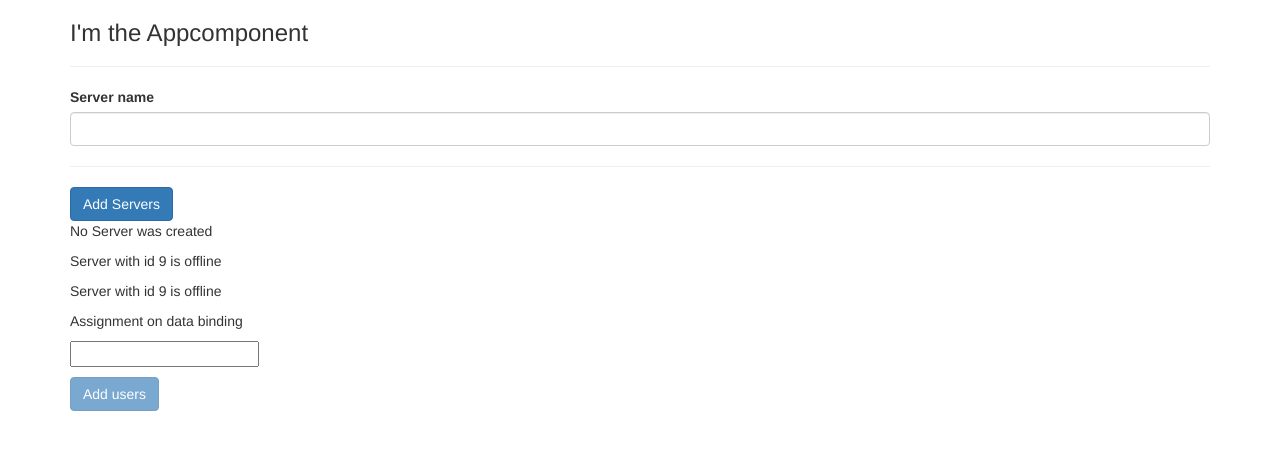
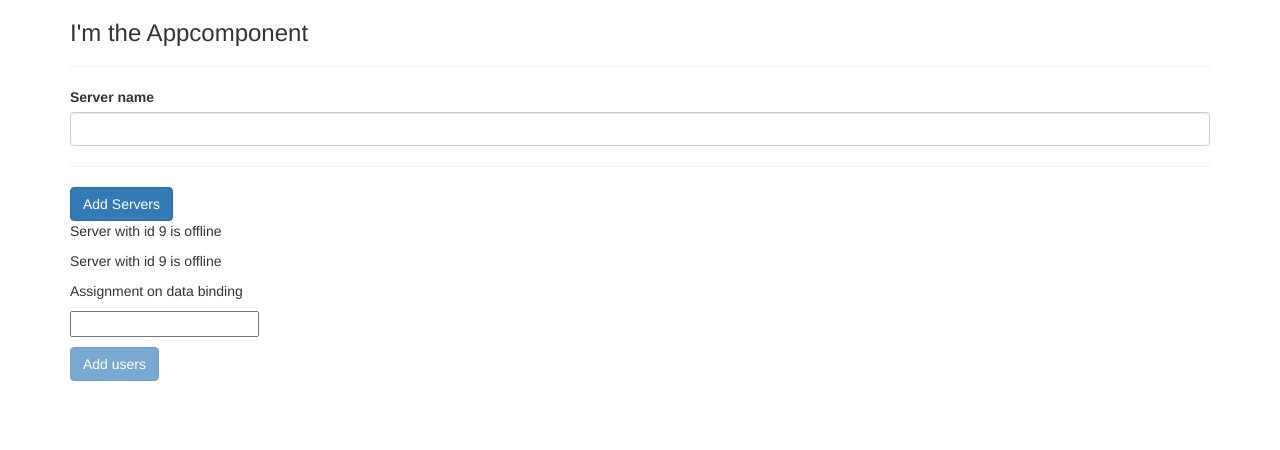
Before and after one commit to gagan0183/angular8-complete-guide, an Angular app: page / in a window 1280 px wide. Shown: the top 450 px of the page. Built offline with nearby package versions, Linux system fonts and the light colour scheme.

Commit message:
ngIf directive

```diff
--- a/src/app/servers/servers.component.html
+++ b/src/app/servers/servers.component.html
@@ -9,7 +9,7 @@
 >
   Add Servers
 </button>
-<p>{{ serverCreationStatus }}</p>
+<p *ngIf="serverCreated">Server was created, server name is {{ serverName }}</p>
 <app-server></app-server>
 <app-server></app-server>
 
--- a/src/app/servers/servers.component.ts
+++ b/src/app/servers/servers.component.ts
@@ -7,9 +7,9 @@
 })
 export class ServersComponent implements OnInit {
   allowNewServers: boolean = false;
-  serverCreationStatus = 'No Server was created';
   serverName: any = '';
   userName: any = '';
+  serverCreated: boolean;
   constructor() {
     setTimeout(() => {
       this.allowNewServers = true;
@@ -17,7 +17,7 @@
   }
 
   onCreateServer() {
-    this.serverCreationStatus = `Server was created! Server Name is ${this.serverName}`;
+    this.serverCreated = true;
   }
 
   onUpdateServerName(e: any) {
```
